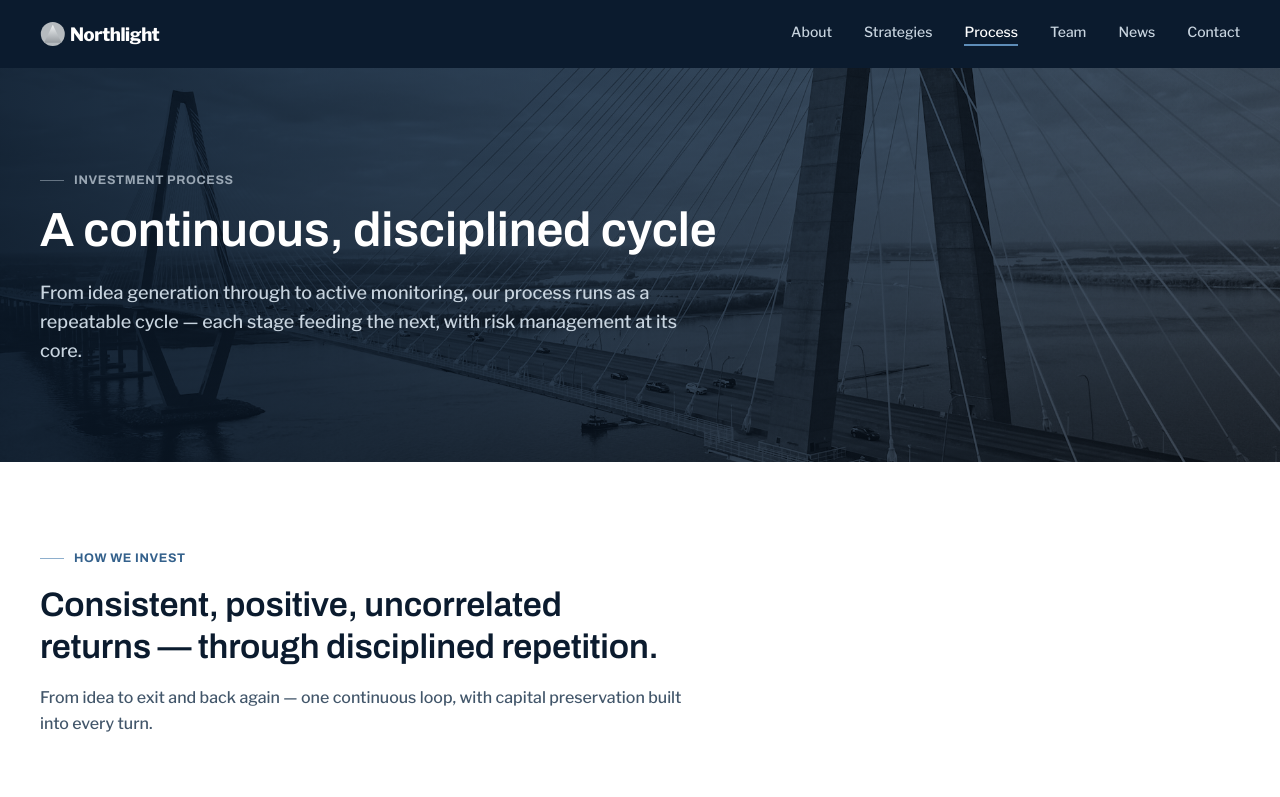
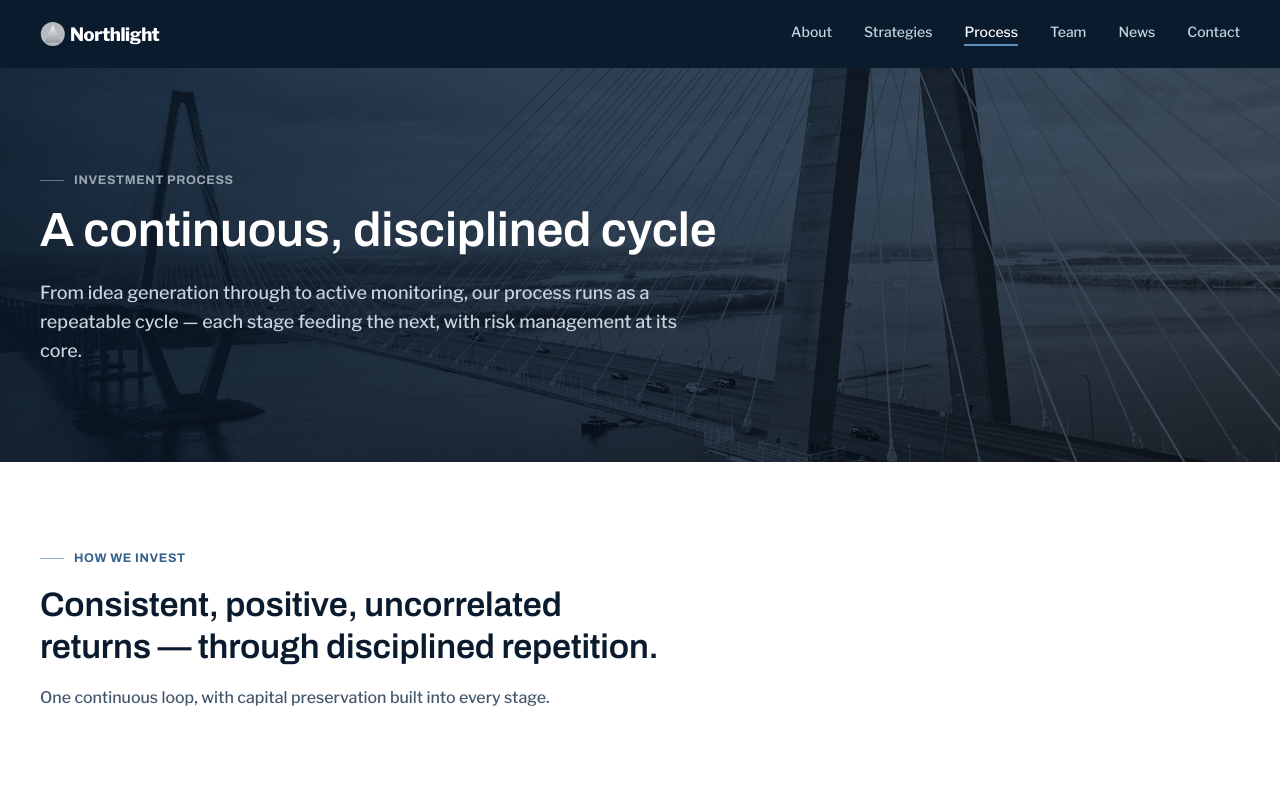
Before and after one commit to Juliannorthlight/Website-Northlight, a Next.js app: page /process in a window 1280 px wide. Shown: the top 797 px of the page. Built offline with nearby package versions, Linux system fonts and the light colour scheme.

Commit message:
Update page.tsx

```diff
--- a/app/process/page.tsx
+++ b/app/process/page.tsx
@@ -31,8 +31,7 @@ export default function ProcessPage() {
               Consistent, positive, uncorrelated returns — through disciplined repetition.
             </h2>
             <p className="mt-4 text-[16px] leading-relaxed text-inksoft">
-              From idea to exit and back again — one continuous loop, with capital preservation
-              built into every turn.
+              One continuous loop, with capital preservation built into every stage.
             </p>
           </Reveal>
           <Reveal>
```
